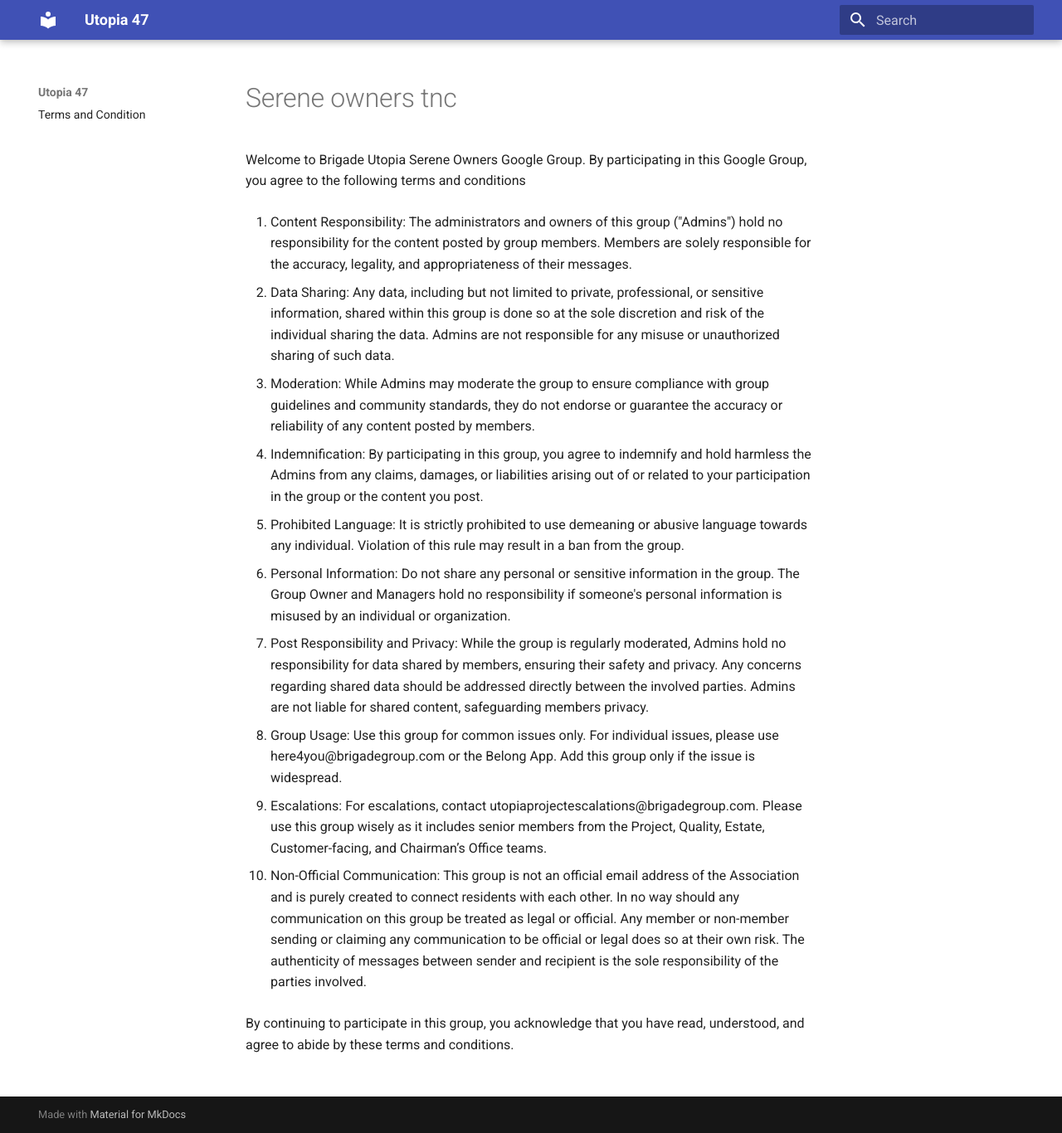
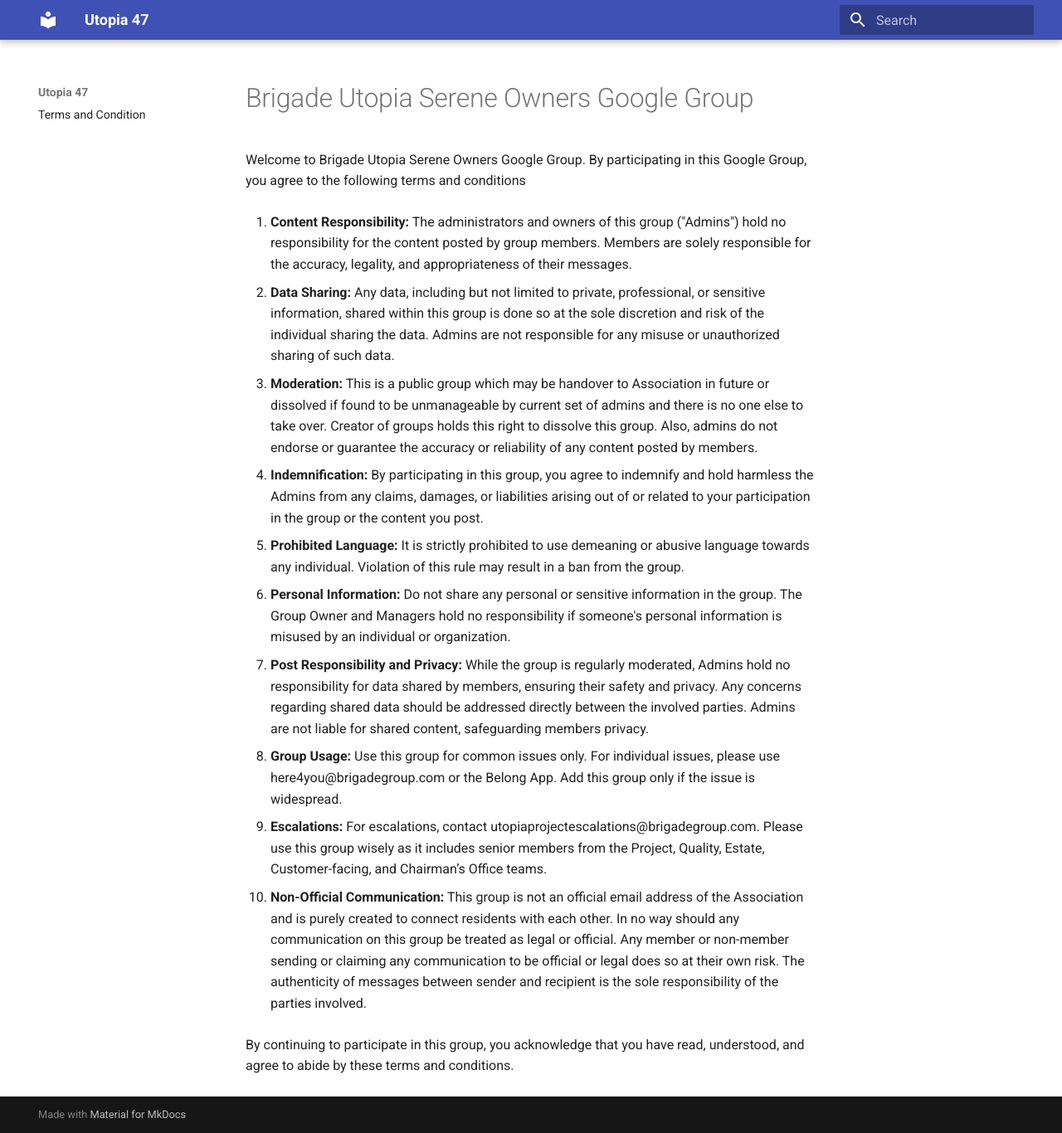
Before and after one commit to utopia47/utopia47.github.io, an MkDocs documentation site: the page built from docs/serene-owners-tnc.md, in a window 1280 px wide and 1366 px high. Shown: the whole window at 83% size. Built offline with MkDocs 1.6.1 and Material for MkDocs 9.7.7, drawn with Linux system fonts in a browser that asks for light colours.

Commit message:
Commit using Makefile.

```diff
--- a/docs/serene-owners-tnc.md
+++ b/docs/serene-owners-tnc.md
@@ -1,23 +1,25 @@
+# Brigade Utopia Serene Owners Google Group
+
 Welcome to Brigade Utopia Serene Owners Google Group. By participating in this Google Group, you agree to the following terms and conditions
 
-1. Content Responsibility: The administrators and owners of this group ("Admins") hold no responsibility for the content posted by group members. Members are solely responsible for the accuracy, legality, and appropriateness of their messages.
+1. **Content Responsibility:** The administrators and owners of this group ("Admins") hold no responsibility for the content posted by group members. Members are solely responsible for the accuracy, legality, and appropriateness of their messages.
 
-2. Data Sharing: Any data, including but not limited to private, professional, or sensitive information, shared within this group is done so at the sole discretion and risk of the individual sharing the data. Admins are not responsible for any misuse or unauthorized sharing of such data.
+2. **Data Sharing:** Any data, including but not limited to private, professional, or sensitive information, shared within this group is done so at the sole discretion and risk of the individual sharing the data. Admins are not responsible for any misuse or unauthorized sharing of such data.
 
-3. Moderation: While Admins may moderate the group to ensure compliance with group guidelines and community standards, they do not endorse or guarantee the accuracy or reliability of any content posted by members.
+3. **Moderation:** This is a public group which may be handover to Association in future or dissolved if found to be unmanageable by current set of admins and there is no one else to take over. Creator of groups holds this right to dissolve this group. Also, admins do not endorse or guarantee the accuracy or reliability of any content posted by members.
 
-4. Indemnification: By participating in this group, you agree to indemnify and hold harmless the Admins from any claims, damages, or liabilities arising out of or related to your participation in the group or the content you post.
+4. **Indemnification:** By participating in this group, you agree to indemnify and hold harmless the Admins from any claims, damages, or liabilities arising out of or related to your participation in the group or the content you post.
 
-5. Prohibited Language: It is strictly prohibited to use demeaning or abusive language towards any individual. Violation of this rule may result in a ban from the group.
+5. **Prohibited Language:** It is strictly prohibited to use demeaning or abusive language towards any individual. Violation of this rule may result in a ban from the group.
 
-6. Personal Information: Do not share any personal or sensitive information in the group. The Group Owner and Managers hold no responsibility if someone's personal information is misused by an individual or organization.
+6. **Personal Information:** Do not share any personal or sensitive information in the group. The Group Owner and Managers hold no responsibility if someone's personal information is misused by an individual or organization.
 
-7. Post Responsibility and Privacy: While the group is regularly moderated, Admins hold no responsibility for data shared by members, ensuring their safety and privacy. Any concerns regarding shared data should be addressed directly between the involved parties. Admins are not liable for shared content, safeguarding members privacy.
+7. **Post Responsibility and Privacy:** While the group is regularly moderated, Admins hold no responsibility for data shared by members, ensuring their safety and privacy. Any concerns regarding shared data should be addressed directly between the involved parties. Admins are not liable for shared content, safeguarding members privacy.
 
-8. Group Usage: Use this group for common issues only. For individual issues, please use here4you@brigadegroup.com or the Belong App. Add this group only if the issue is widespread.
+8. **Group Usage:** Use this group for common issues only. For individual issues, please use here4you@brigadegroup.com or the Belong App. Add this group only if the issue is widespread.
 
-9. Escalations: For escalations, contact utopiaprojectescalations@brigadegroup.com. Please use this group wisely as it includes senior members from the Project, Quality, Estate, Customer-facing, and Chairman’s Office teams.
+9. **Escalations:** For escalations, contact utopiaprojectescalations@brigadegroup.com. Please use this group wisely as it includes senior members from the Project, Quality, Estate, Customer-facing, and Chairman’s Office teams.
 
-10. Non-Official Communication: This group is not an official email address of the Association and is purely created to connect residents with each other. In no way should any communication on this group be treated as legal or official. Any member or non-member sending or claiming any communication to be official or legal does so at their own risk. The authenticity of messages between sender and recipient is the sole responsibility of the parties involved.
+10. **Non-Official Communication:** This group is not an official email address of the Association and is purely created to connect residents with each other. In no way should any communication on this group be treated as legal or official. Any member or non-member sending or claiming any communication to be official or legal does so at their own risk. The authenticity of messages between sender and recipient is the sole responsibility of the parties involved.
 
 By continuing to participate in this group, you acknowledge that you have read, understood, and agree to abide by these terms and conditions.
```
